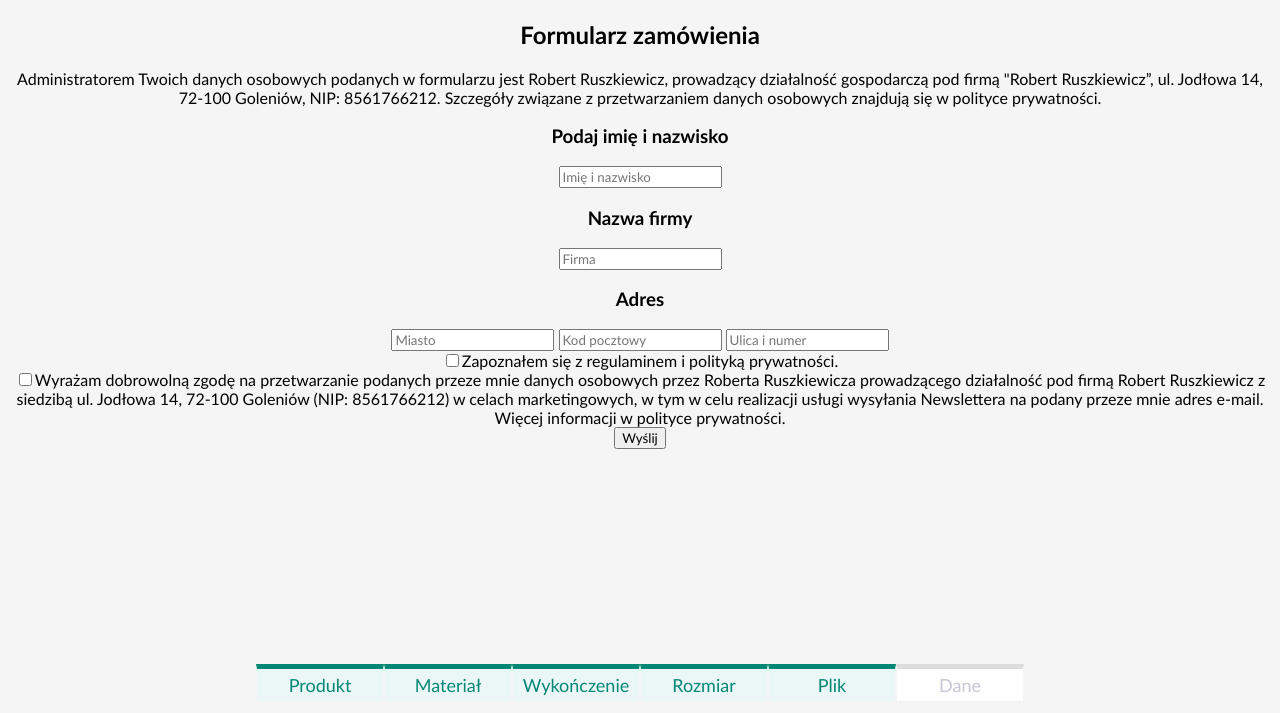
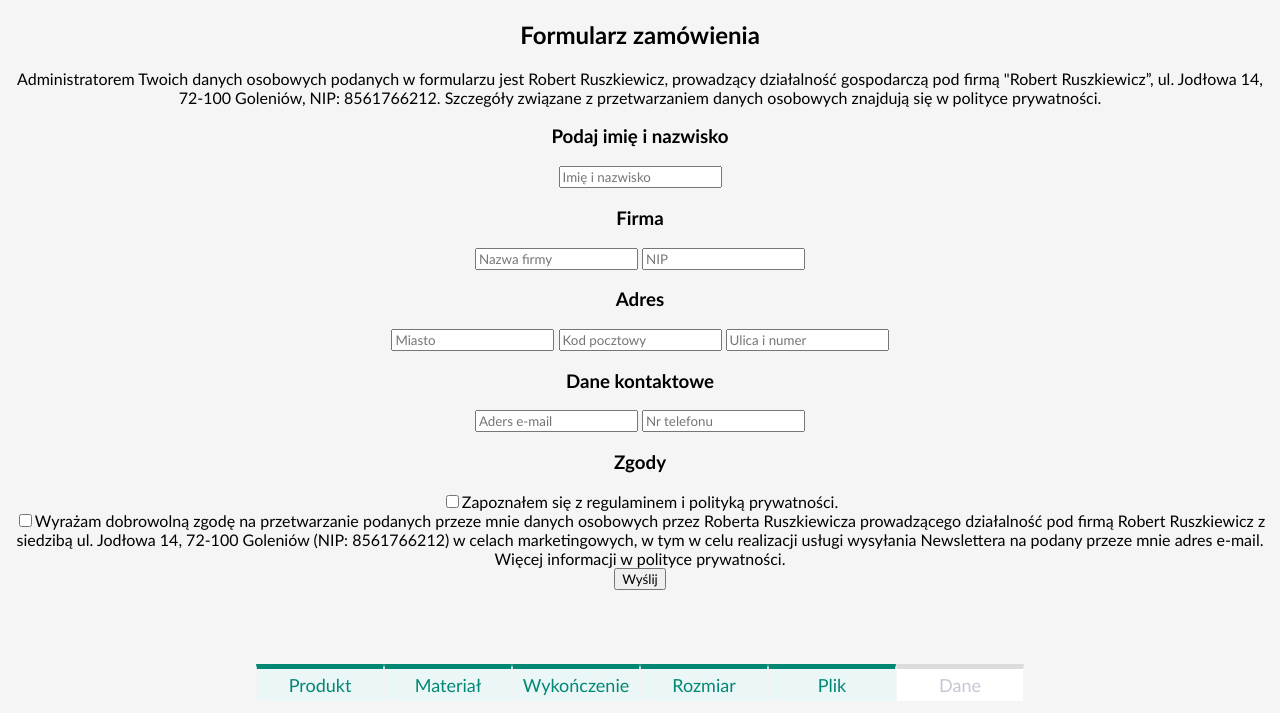
Before and after one commit to Marrcel12/Printing_house_form, a Flask app: template templates/data.html in a window 1280 px wide. Shown: the part 49-762 px from the top of the page. Run offline with Flask 2, Linux system fonts and the light colour scheme; the template is opened without the code that fills it, so the values that code supplies are empty; some libraries are stand-ins or nearby versions.

Commit message:
rozszerzenie danych

```diff
--- a/templates/data.html
+++ b/templates/data.html
@@ -19,13 +19,17 @@
         <form action="javascript:void(0);">
             <h3>Podaj imię i nazwisko</h3>
             <input type="text" id="nameSurname" placeholder="Imię i nazwisko" required>
-            <h3>Nazwa firmy</h3>
-            <input type="text" id="companyName" placeholder="Firma">
+            <h3>Firma</h3>
+            <input type="text" id="companyName" placeholder="Nazwa firmy">
+            <input type="number" id="nip" placeholder="NIP">
             <h3>Adres</h3>
             <input type="text" id="city" placeholder="Miasto" required>
             <input type="text" id="postalCode" placeholder="Kod pocztowy" required>
             <input type="text" id="street" placeholder="Ulica i numer" required>
-            <br>
+            <h3>Dane kontaktowe</h3>
+            <input type="mail" id="mail" placeholder="Aders e-mail" required>
+            <input type="tel" id="tel" placeholder="Nr telefonu">
+            <h3>Zgody</h3>
             <input type="checkbox" id="regulamin" required>Zapoznałem się z regulaminem i polityką prywatności.
             <br>
             <input type="checkbox" id="newsletter">Wyrażam dobrowolną zgodę na przetwarzanie podanych przeze mnie danych osobowych przez Roberta Ruszkiewicza prowadzącego działalność pod firmą Robert Ruszkiewicz z siedzibą ul. Jodłowa 14, 72-100 Goleniów (NIP: 8561766212) w celach marketingowych, w tym w celu realizacji usługi wysyłania Newslettera na podany przeze mnie adres e-mail. Więcej informacji w polityce prywatności.
@@ -45,13 +49,16 @@
         function send() {
             var name = document.getElementById("nameSurname").value
             var company = document.getElementById("companyName").value
+            var nip = document.getElementById('nip').value
             var city = document.getElementById("city").value
             var code = document.getElementById("postalCode").value
             var street = document.getElementById("street").value
             var agreement = document.getElementById("regulamin").checked
             var newsletter = document.getElementById("newsletter").checked
-            if (name != "" && city != "" && code != "" && street != "" && agreement == true) {
-                location.assign('submit/'+name+'!'+company+'!'+city+'!'+code+'!'+street+'!'+newsletter)
+            var mail = document.getElementById("mail").value
+            var tel = document.getElementById("tel").value
+            if (name != "" && city != "" && code != "" && street != "" && agreement == true && mail != "") {
+                location.assign('submit/'+name+'!'+company+'!'+nip+'!'+city+'!'+code+'!'+street+'!'+newsletter+'!'+mail+'!'+tel)
             }
         }
     </script>
```
